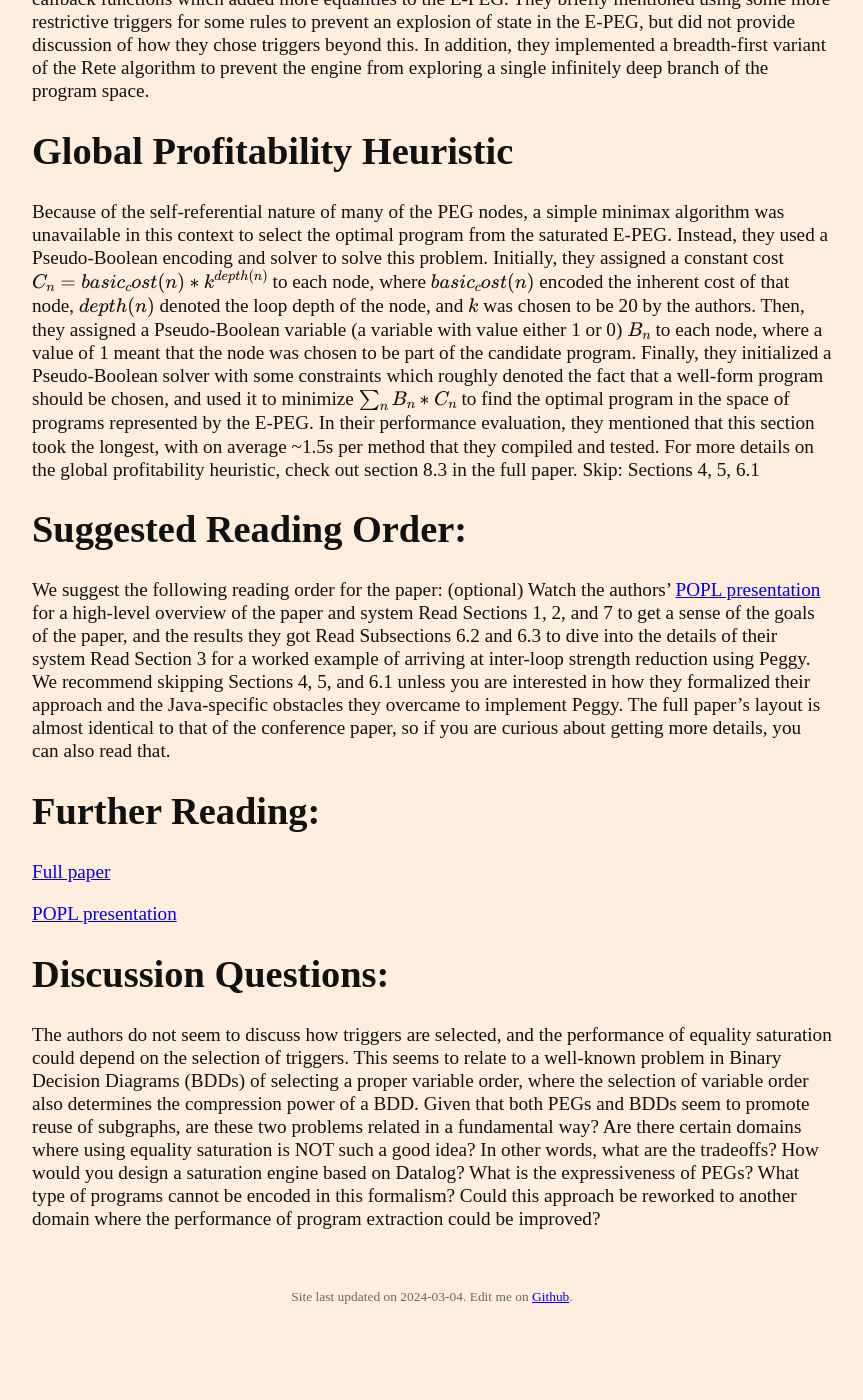
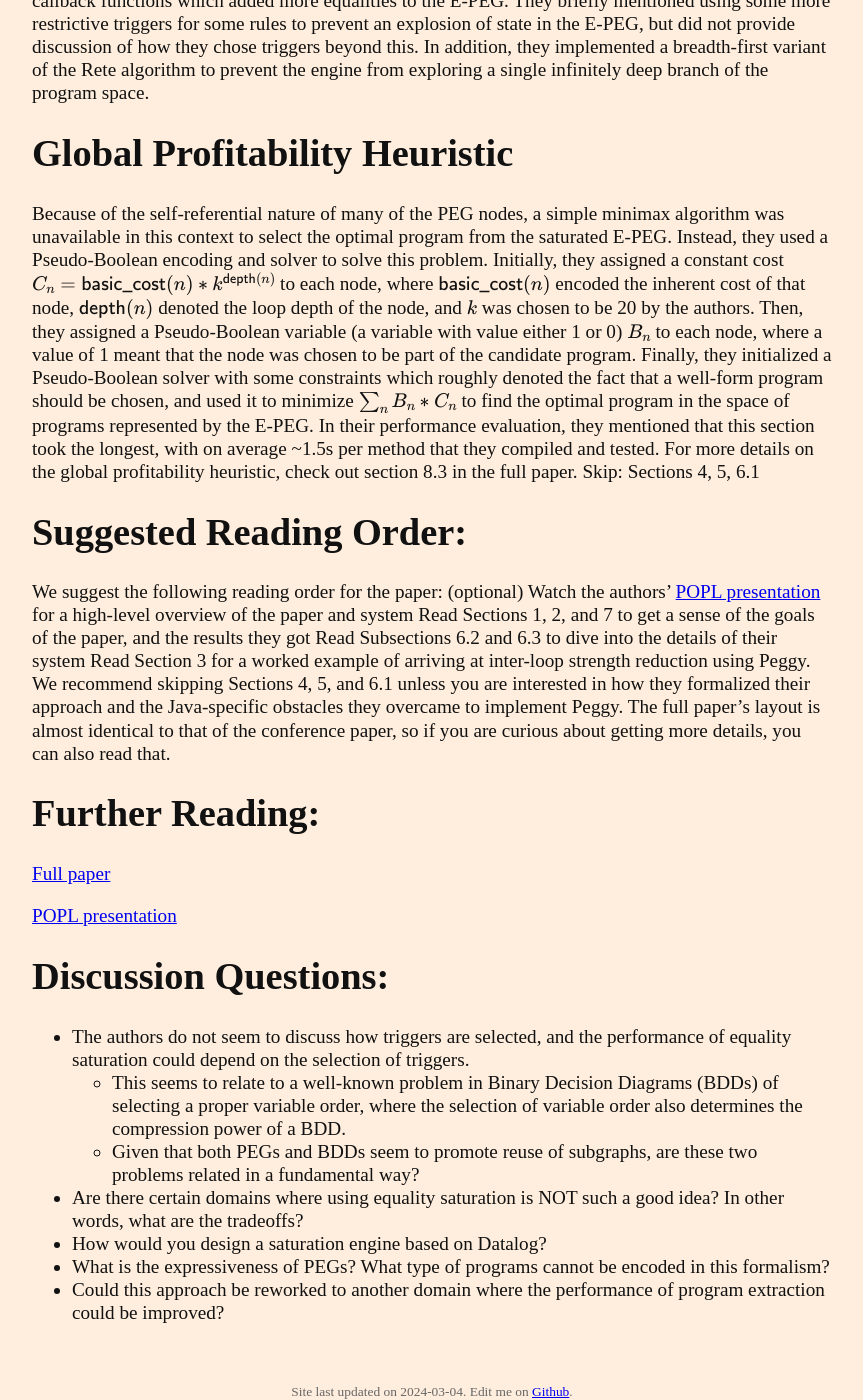
Before and after one commit to mwillsey/cs294-260-sp24, a Jekyll site: the page built from _posts/2024-03-04-eqsat-paper.md, in a window 1280 px wide and 1400 px high, scrolled down 4047 px. Shown: the whole window, without its empty margins (208-1071 px from the left). Built offline with Jekyll 4.4.1, drawn with Linux system fonts in a browser that asks for light colours; before the commit the page ends 5353 px from its top, so only the background shows below that; some of the changed text lies outside the part shown.

Commit message:
update eqsat guide

```diff
--- a/_posts/2024-03-04-eqsat-paper.md
+++ b/_posts/2024-03-04-eqsat-paper.md
@@ -52,21 +52,26 @@
 
 ![]({{ "/assets/pegs/a.png" | relative_url }})
 
-In the PEG above, node 1 (with two outgoing edges pointing to `theta` and `5`) represents `i*5` in the original program. `theta` (node 2) represents the value of `i` throughout the execution, with its left child `0` being the initial value and the right child `phi` representing the value of `theta` in each iteration of the `while` loop.
+In the PEG above, node 1 (with two outgoing edges pointing to $\theta$ and `5`) represents `i*5` in the original program.
+$\theta$ (node 2) represents the value of `i` throughout the execution, with its left child `0` being the initial value and the right child $\phi$ representing the value of $\theta$ in each iteration of the `while` loop.
 
-Node 3, 4 & 5 encode line 4-7 in the original program. Let’s start with node 3, with a `theta` operator. `theta` takes three arguments and behaves as a selector: the first argument `delta` encodes the branch condition (`...` on line 5), the second argument node 4 encodes the case when the branch condition evaluates to true (`i := i + 3` on line 6 and `i := i + 1` on line 4 are executed), and the third argument node 5 encodes the case when the branch condition evaluates to false (only `i := i + 1` on line 4 is executed).
+Node 3, 4 & 5 encode line 4-7 in the original program. Let’s start with node 3, with a $\phi$ operator. $\phi$ takes three arguments and behaves as a selector: the first argument $\delta$ encodes the branch condition (`...` on line 5), the second argument node 4 encodes the case when the branch condition evaluates to true (`i := i + 3` on line 6 and `i := i + 1` on line 4 are executed), and the third argument node 5 encodes the case when the branch condition evaluates to false (only `i := i + 1` on line 4 is executed).
 
-It’s worth noting that the right child of node 5 is actually node 2 (`theta`) because when computing `i + 1` on line 4, the i comes from the previous iteration, whose value is stored in node 2.
+It’s worth noting that the right child of node 5 is actually node 2 ($\theta$) because when computing `i + 1` on line 4, the i comes from the previous iteration, whose value is stored in node 2.
 
 ## From PEG to E-PEG
 
 Once the PEG is formulated for the original program, a saturation engine then tries to generate an E-PEG, which is PEG with equivalence classes (denoted by dash lines), and it does so by applying axioms to the original PEG. There are three sample axioms described in the paper:
 
-(a+b)*m = a*m + b*m
-theta(a,b)*m = theta(a*m, b*m)
-phi(a,b,c) * m = phi(a, b*m, c*m)
+$$
+\begin{align*}
+(a+b)*m &= a*m + b*m \\
+\theta(a,b)*m &= \theta(a*m, b*m) \\
+\phi(a,b,c) * m &= \phi(a, b*m, c*m)
+\end{align*}
+$$
 
-Note that theta and phi are the special operator nodes described previously.
+Note that $\theta$ and $\phi$ are the special operator nodes described previously.
 
 The saturation engine selects “triggers,” i.e., expression patterns where these axioms could be applied. When a trigger matches certain parts of a PEG, the saturation engine invokes a callback function, which adds a new expression to the PEG based on the axioms applied, and draws equivalence edges between the original expression and the new expression, effectively forming an E-PEG!
 
@@ -88,7 +93,23 @@
 # Saturation Engine
 In order to encode equalities, the authors implemented a saturation engine to carry out the equality saturation of the E-PEG. They mentioned initially implementing a naive approach in which all axioms were repeatedly checked each time a new equality was added, but finding that this approach was too slow to be tenable. Instead, they turned to an algorithm well known in the AI community known as the Rete algorithm to find instances of triggers for their equality rules in the E-PEG and repeatedly fire the callback functions which added more equalities to the E-PEG. They briefly mentioned using some more restrictive triggers for some rules to prevent an explosion of state in the E-PEG, but did not provide discussion of how they chose triggers beyond this. In addition, they implemented a breadth-first variant of the Rete algorithm to prevent the engine from exploring a single infinitely deep branch of the program space.
 # Global Profitability Heuristic
-Because of the self-referential nature of many of the PEG nodes, a simple minimax algorithm was unavailable in this context to select the optimal program from the saturated E-PEG. Instead, they used a Pseudo-Boolean encoding and solver to solve this problem. Initially, they assigned a constant cost $C_n = basic\_cost(n) * k^{depth(n)}$ to each node, where $basic\_cost(n)$ encoded the inherent cost of that node, $depth(n)$ denoted the loop depth of the node, and $k$ was chosen to be 20 by the authors. Then, they assigned a Pseudo-Boolean variable (a variable with value either 1 or 0) $B_n$ to each node, where a value of 1 meant that the node was chosen to be part of the candidate program. Finally, they initialized a Pseudo-Boolean solver with some constraints which roughly denoted the fact that a well-form program should be chosen, and used it to minimize $\sum_n B_n * C_n$ to find the optimal program in the space of programs represented by the E-PEG. In their performance evaluation, they mentioned that this section took the longest, with on average ~1.5s per method that they compiled and tested. For more details on the global profitability heuristic, check out section 8.3 in the full paper.
+Because of the self-referential nature of many of the PEG nodes, a simple
+minimax algorithm was unavailable in this context to select the optimal program
+from the saturated E-PEG. Instead, they used a Pseudo-Boolean encoding and
+solver to solve this problem. Initially, they assigned a constant cost
+$C_n = \textsf{basic_cost}(n) * k^{\textsf{depth}(n)}$ to each node,
+where $\textsf{basic_cost}(n)$ encoded the
+inherent cost of that node, $\textsf{depth}(n)$ denoted the loop depth of the node, and
+$k$ was chosen to be 20 by the authors. Then, they assigned a Pseudo-Boolean
+variable (a variable with value either 1 or 0) $B_n$ to each node, where a value
+of 1 meant that the node was chosen to be part of the candidate program.
+Finally, they initialized a Pseudo-Boolean solver with some constraints which
+roughly denoted the fact that a well-form program should be chosen, and used it
+to minimize $\sum_n B_n * C_n$ to find the optimal program in the space of
+programs represented by the E-PEG. In their performance evaluation, they
+mentioned that this section took the longest, with on average ~1.5s per method
+that they compiled and tested. For more details on the global profitability
+heuristic, check out section 8.3 in the full paper.
 Skip:
 Sections 4, 5, 6.1
 
@@ -105,8 +126,10 @@
 
 [POPL presentation](https://www.youtube.com/watch?v=hL2MARuBCzw)
 # Discussion Questions:
-The authors do not seem to discuss how triggers are selected, and the performance of equality saturation could depend on the selection of triggers. This seems to relate to a well-known problem in Binary Decision Diagrams (BDDs) of selecting a proper variable order, where the selection of variable order also determines the compression power of a BDD. Given that both PEGs and BDDs seem to promote reuse of subgraphs, are these two problems related in a fundamental way?
-Are there certain domains where using equality saturation is NOT such a good idea? In other words, what are the tradeoffs?
-How would you design a saturation engine based on Datalog?
-What is the expressiveness of PEGs? What type of programs cannot be encoded in this formalism?
-Could this approach be reworked to another domain where the performance of program extraction could be improved?
+- The authors do not seem to discuss how triggers are selected, and the performance of equality saturation could depend on the selection of triggers.
+    - This seems to relate to a well-known problem in Binary Decision Diagrams (BDDs) of selecting a proper variable order, where the selection of variable order also determines the compression power of a BDD.
+    - Given that both PEGs and BDDs seem to promote reuse of subgraphs, are these two problems related in a fundamental way?
+- Are there certain domains where using equality saturation is NOT such a good idea? In other words, what are the tradeoffs?
+- How would you design a saturation engine based on Datalog?
+- What is the expressiveness of PEGs? What type of programs cannot be encoded in this formalism?
+- Could this approach be reworked to another domain where the performance of program extraction could be improved?
```
